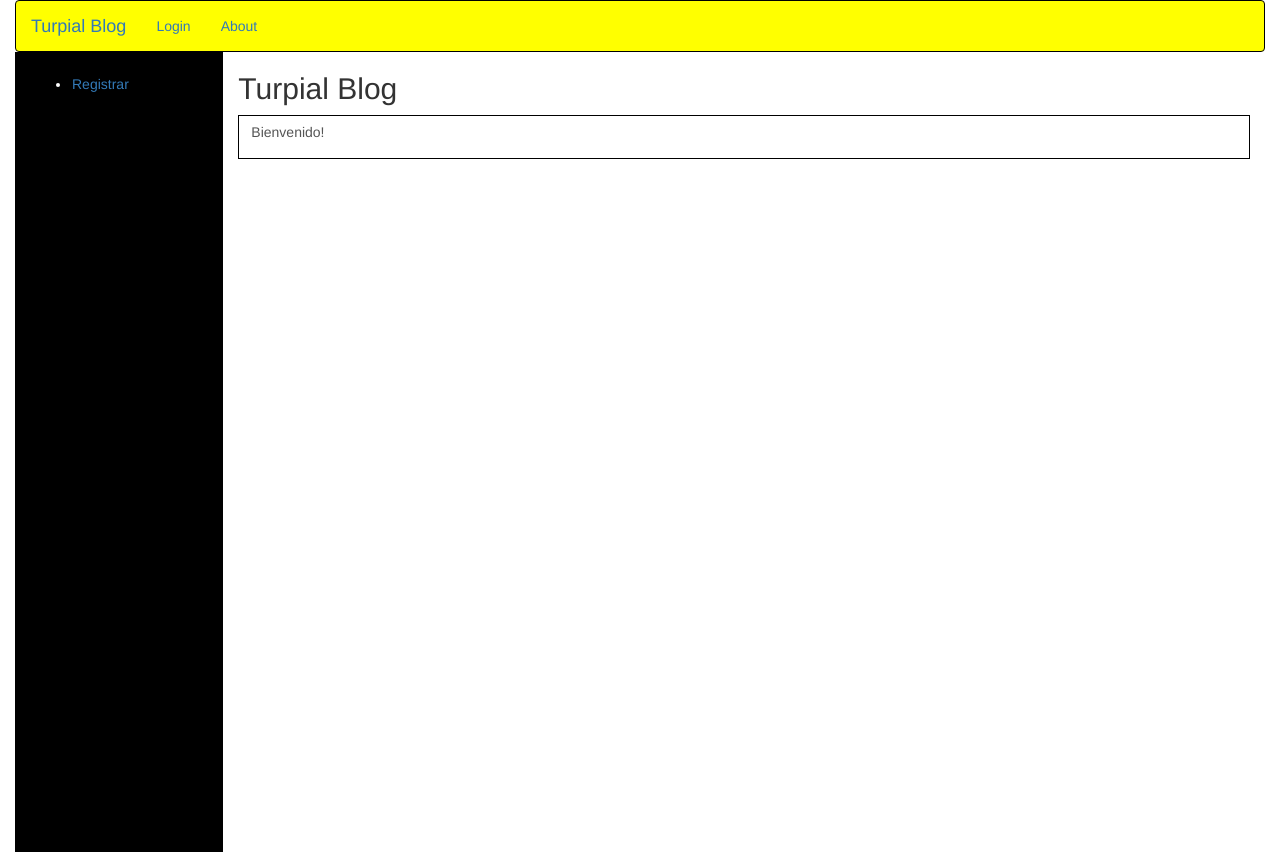
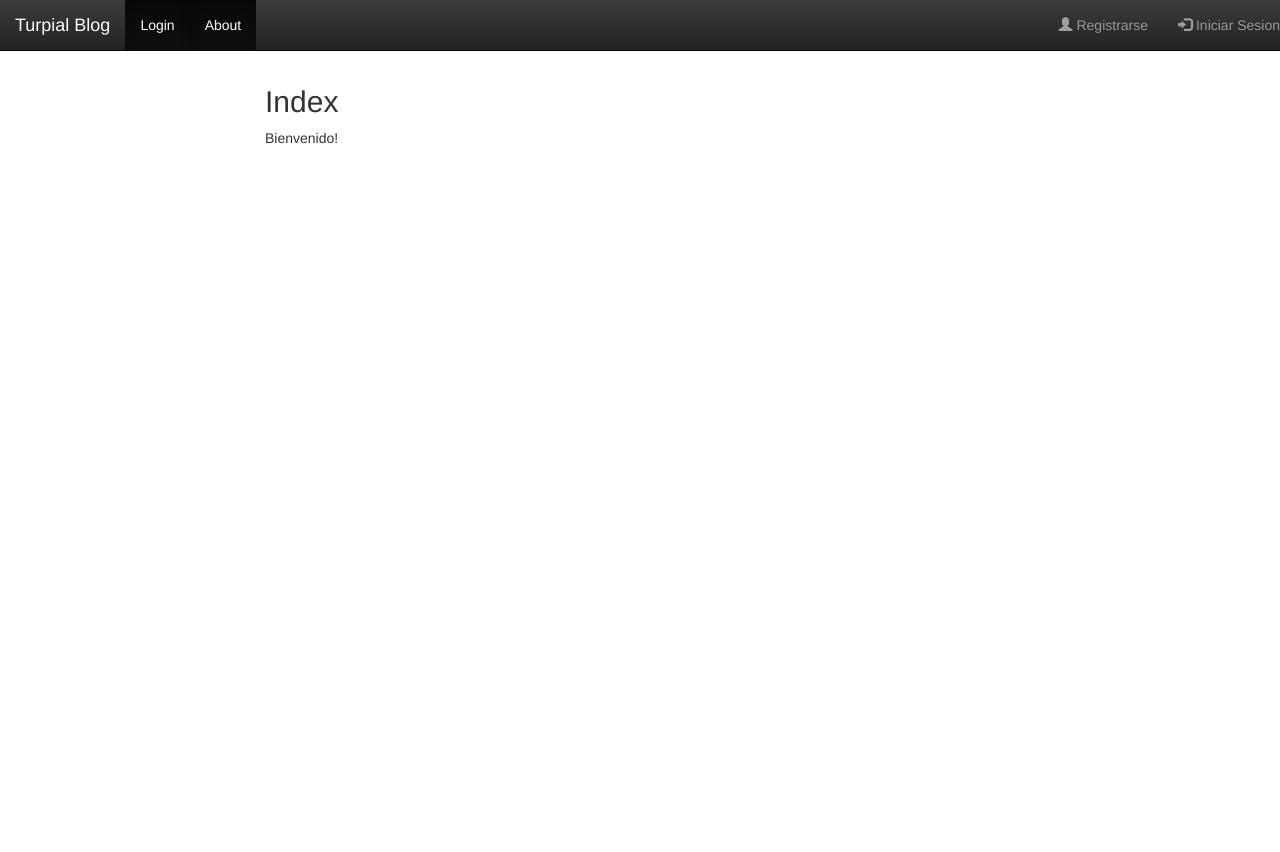
Before and after one commit to franciscosucre/tutorial_blog_turpial, a Django app: page / in a window 1280 px wide. After the commit the page ends 144 px from the top, so only its background shows below. Run offline with Django 3.2, Linux system fonts and the light colour scheme; parts of the project's set-up code (start-up, migrations or seed data) failed here and were passed over; some libraries are stand-ins or nearby versions.

Commit message:
(FJSG) Sidebar dinamico y refactorizacion de codigo

```diff
--- a/blog/commons/urls.py
+++ b/blog/commons/urls.py
@@ -22,5 +22,6 @@ urlpatterns = [
     url(r'^reset/(?P<uidb64>[0-9A-Za-z_\-]+)/(?P<token>[0-9A-Za-z]{1,13}-[0-9A-Za-z]{1,20})/$', auth_views.password_reset_confirm,name = 'password_reset_confirm'),
     url(r'^reset/done$', auth_views.password_reset_complete,name = 'password_reset_complete'),
     url(r'^home$', Home.as_view(),name = 'Home'),
+    url(r'^home/$', Home.as_view(),name = 'Home'),
     url(r'^about$', About.as_view(),name = 'About')
 ]
--- a/blog/static/css/blog.css
+++ b/blog/static/css/blog.css
@@ -1,61 +1,25 @@
-.form-box {
-  display: block;
-  padding: 6px 12px;
-  font-size: 14px;
-  line-height: 1.42857143;
-  color: #555;
-  background-color: #fff;
-  border-width: 1px;
-  border-style: ridge;
-  border-color: black;
+body {
+    padding-top:65px;
 }
 
-.navbar-blog {
-  color: white;
-  background-color: yellow;
-  margin-bottom: 0px;
-  margin-left: 0px;
-  margin-right: 0px;
-  margin-top: 0px;
-  border-width: 1px;
-  border-style: ridge;
-  border-color: black;
+@media (min-width: 979px) {
+
+  #midCol.affix-top {
+      position:fixed;
+      width:265px;
+      margin-right:10px;
+
+  }
+
+  #midCol.affix {
+      position:static;
+      width:100%;
+  }
+
 }
 
-
-.sidebar-blog {
-  color: white;
-  background-color: black;
-  border-width: 1px;
-  border-style: ridge;
-  border-color: black;
+@media (min-width: 767px) {
+  .affix,.affix-top {
+      position:fixed;
+  }
 }
-
-a.navbar-blog{
-  color: white;
-}
-p.navbar-blog{
-  color: white;
-}
-
-p.sidebar-blog{
-  color: white;
-}
-li.sidebar-blog{
-  color: white;
-}
-a.sidebar-blog{
-  color: white;
-}
-
-.form-box {
-  display: block;
-  font-size: 14px;
-  line-height: 1.42857143;
-  color: #555;
-  background-color: #fff;
-  background-image: none;
-  border-width: 1px;
-  border-style: ridge;
-  border-color: black;
-}
--- a/blog/templates/about.html
+++ b/blog/templates/about.html
@@ -1,8 +1,8 @@
 {% extends "base.html" %}
+{% block title %}
+  About
+{% endblock %}
 {% block innerContents %}
-    <div class="border-box ">
-        <h2>Turpial Blog</h2>
-    </div>
     <div class="form-box ">
         <p>¡Esta es la seccion de about!</p>
     </div>
--- a/blog/templates/base.html
+++ b/blog/templates/base.html
@@ -4,61 +4,72 @@
 <head>
 <meta http-equiv="content-type" content="text/html; charset=UTF-8">
 <meta charset="utf-8">
-            <meta name="viewport" content="width=device-width, initial-scale=1 maximum-scale=1">
+<meta name="viewport"
+	content="width=device-width, initial-scale=1 maximum-scale=1">
 <link rel="stylesheet" href="{% static 'css/bootstrap.min.css'%}">
+<link rel="stylesheet" href="{% static 'css/bootstrap-theme.min.css'%}">
 <link rel="stylesheet" href="{% static 'css/blog.css'%}">
-            <script src="{% static 'js/jquery-3.1.1.min.js'%}" type="text/javascript"></script>
+<script src="{% static 'js/jquery-3.1.1.min.js'%}"
+	type="text/javascript"></script>
 <script src="{% static 'js/bootstrap.min.js'%}" type="text/javascript"></script>
 
 </head>
 <body>
-            <div class="container-fluid" style="height: 100vh weight: 100vh">
-                <nav class="navbar navbar-light bg-faded navbar-blog">
+	<nav class="navbar navbar-inverse navbar-fixed-top ">
 		<a class="navbar-brand" href="/">Turpial Blog</a>
 		<ul class="nav navbar-nav ">
 			{% if request.user.is_authenticated %}
-                            <li class="nav-item active">
-                                <a class="nav-link" href="/home">Home <span class="sr-only">(current)</span></a>
+			<li class="nav-item active"><a class="nav-link" href="/home">Home
+					<span class="sr-only">(current)</span>
+			</a></li>
+			{% else %}
+			<li class="nav-item active"><a class="nav-link" href="/login">Login
+					<span class="sr-only">(current)</span>
+			</a></li>
+			{% endif %}
+			<li class="nav-item active"><a class="nav-link" href="/about">About
+					<span class="sr-only">(current)</span>
+			</a></li>
+		</ul>
+		<ul class="nav navbar-nav navbar-right">
+			{% if request.user.is_authenticated %}
+			<li class="dropdown">
+			    <a class="dropdown-toggle" data-toggle="dropdown" href="#"><span class="glyphicon glyphicon-user"></span>
+                    {{ request.user.first_name }} {{ request.user.last_name }}</a>
+                <ul class="dropdown-menu">
+				<li><a href="#">Mi Perfil</a></li>
+				<li><a href="/logout/">Logout</a></li>
+        </ul>
             </li>
 			{% else %}
-                            <li class="nav-item active">
-                                <a class="nav-link" href="/login">Login <span class="sr-only">(current)</span></a>
-                            </li>
+			<li><a href="/writer/RegisterWriter"><span class="glyphicon glyphicon-user"></span>
+					Registrarse</a></li>
+			<li><a href="/login/"><span class="glyphicon glyphicon-log-in"></span>
+					Iniciar Sesion</a></li>
 			{% endif %}
-                        <li class="nav-item active">
-                                <a class="nav-link" href="/about">About <span class="sr-only">(current)</span></a>
-                        </li>
 		</ul>
 	</nav>
-                <div class="col-sm-2 sidebar-blog" style="height: 100vh">
-                    <ul class="sidebar-nav">
-                        <br>
+
+	<!-- Content -->
+	<div class="container">
+		<div class="row">
+			<div class="col-sm-2">
+				<ul id="sidebar" class="nav nav-stacked affix list-group">
 					{% if request.user.is_authenticated %}
-                            <li>
-                                <div class="list-group">
-                                    <a href="/writer/article">Dashboard</a>
-                                </div>
-                            </li>
-                            <li>
-                                <div class="list-group">
-                                    <a href="/logout/">Logout</a>
-                                </div>
-                            </li>
-
+					<li><a class="list-group-item" href="/writer/article">Dashboard</a></li>
+					{% block sidebar %}
+                    {% endblock sidebar %}
 					{% else %}
-                            <li class="sidebar-brand sidebar-blog">
-                                <div class="list-group">
-                                    <a href="/writer/RegisterWriter">Registrar</a>
-                                </div>
-                            </li>
 					{% endif %}
 				</ul>
 			</div>
 			<div class="col-sm-10">
+			<h2>{% block title %}
+            {% endblock title %}</h2>
+
 			{% block innerContents %}
 			{% endblock innerContents %}
 			</div>
 		</div>
-
 </body>
 </html>
--- a/blog/templates/home.html
+++ b/blog/templates/home.html
@@ -1,6 +1,6 @@
 {% extends "base.html" %}
 {% block title %}
-  Writing App
+  Home
 {% endblock %}
 {% block innerContents%}
 
--- a/blog/templates/index.html
+++ b/blog/templates/index.html
@@ -1,8 +1,8 @@
 {% extends "base.html" %}
+{% block title %}
+  Index
+{% endblock %}
 {% block innerContents %}
-    <div class="border-box ">
-        <h2>Turpial Blog</h2>
-    </div>
     <div class="form-box ">
         <p>Bienvenido!</p>
     </div>
--- a/blog/templates/registration/login.html
+++ b/blog/templates/registration/login.html
@@ -1,4 +1,7 @@
 {% extends "base.html" %}
+{% block title %}
+  Inicio De Sesion
+{% endblock %}
 {% block innerContents%}
 	{% if form.errors %}
 	<p>Your username and password didn't match. Please try again.</p>
--- a/blog/templates/registration/logout.html
+++ b/blog/templates/registration/logout.html
@@ -1,4 +1,7 @@
 {% extends "base.html" %}
+{% block title %}
+  Logout
+{% endblock %}
 {% block title %}
   Writing App
 {% endblock %}
--- a/blog/templates/writer/writer_form.html
+++ b/blog/templates/writer/writer_form.html
@@ -1,13 +1,12 @@
 {% extends "base.html" %}
 {% block title %}
-  Writing App
+  Registro De Escritor
 {% endblock %}
 {% block innerContents%}
 	<form method="post">
 		{% csrf_token %}
 		<div style="color:#0000FF">
 			<div style="color:#0000FF">
-				<p>REGISTER_WRITER</p>
 				{% if message %}
                     <p>{{ message }}</p>
                 {% endif %}
```
Also changed, not shown: blog/templates/article/article_list.html (+9 -3 lines), 1 other file. Lines whose indentation alone changed are shown as unchanged.
